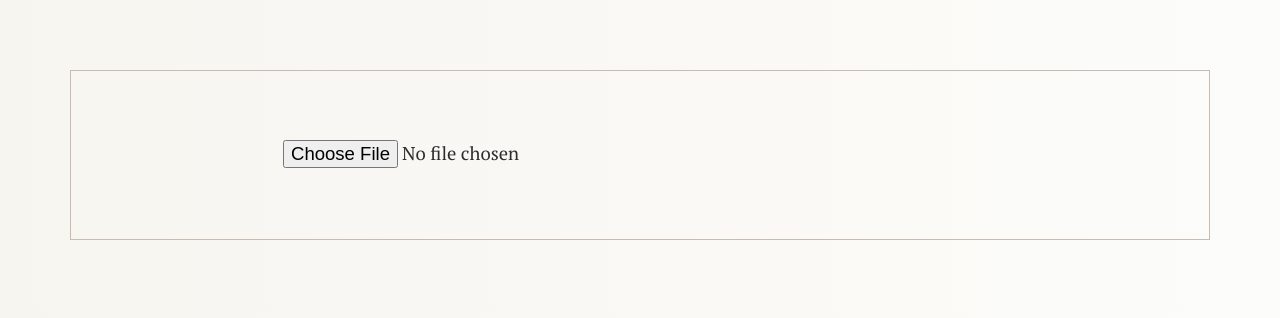
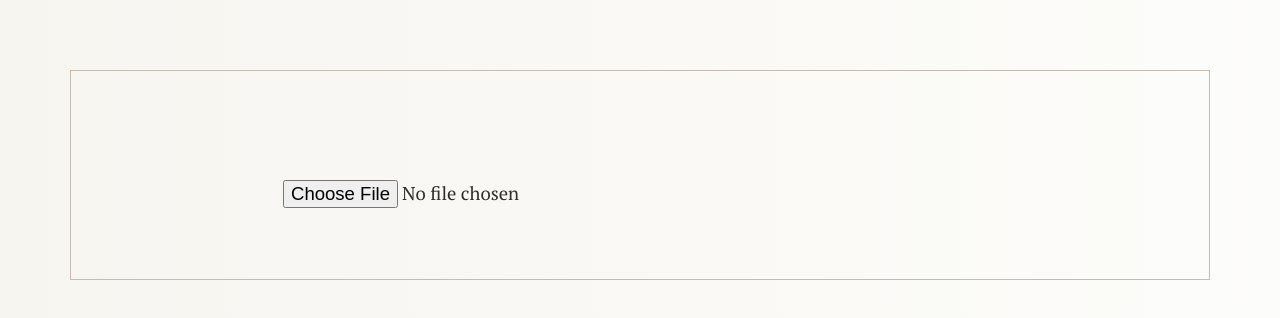
Before and after one commit to kargo-k/capsule-curate-client, a React (Create React App) app: page /upload in a window 1280 px wide. Shown: the top 318 px of the page. Built offline with nearby package versions, Linux system fonts and the light colour scheme; a web font is replaced by a local one.

Commit message:
added env variables

```diff
--- a/src/components/Upload.js
+++ b/src/components/Upload.js
@@ -3,7 +3,7 @@ import React from 'react';
 const Upload = props => {
 
   const cloudName = 'kargostack';
-  // const unsignedUploadPreset = 'ybsm8vzs'
+  const unsignedUploadPreset = process.env.REACT_APP_CLOUD_PRESET
 
   const handleFiles = e => {
     let files = e.target.files;
@@ -43,6 +43,7 @@ const Upload = props => {
   return (
     <div className='container'>
       <form>
+        <h1>{process.env.REACT_APP_CLOUD_PRESET}</h1>
         <input type='file' id='fileUp' accept='image/*' onChange={handleFiles} />
       </form>
 
```
Also changed, not shown: 1 other file (tests, documents, lock files or other folders).
